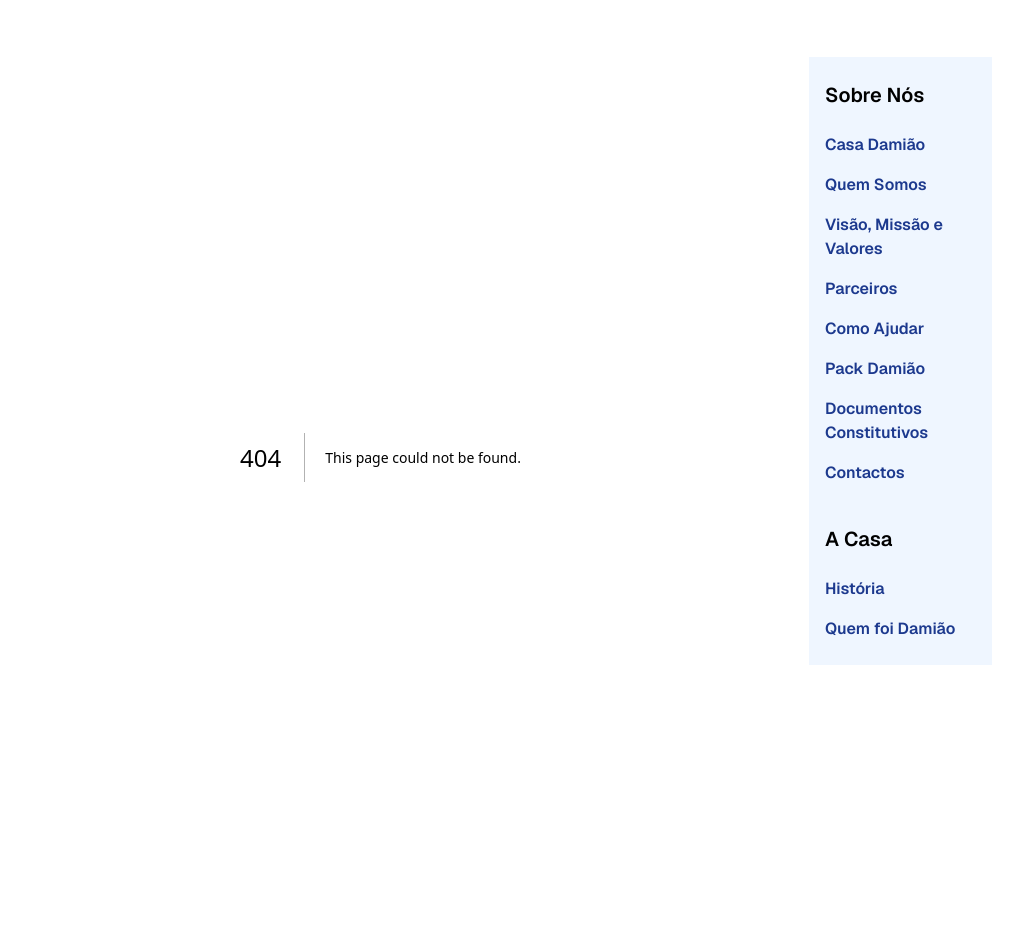
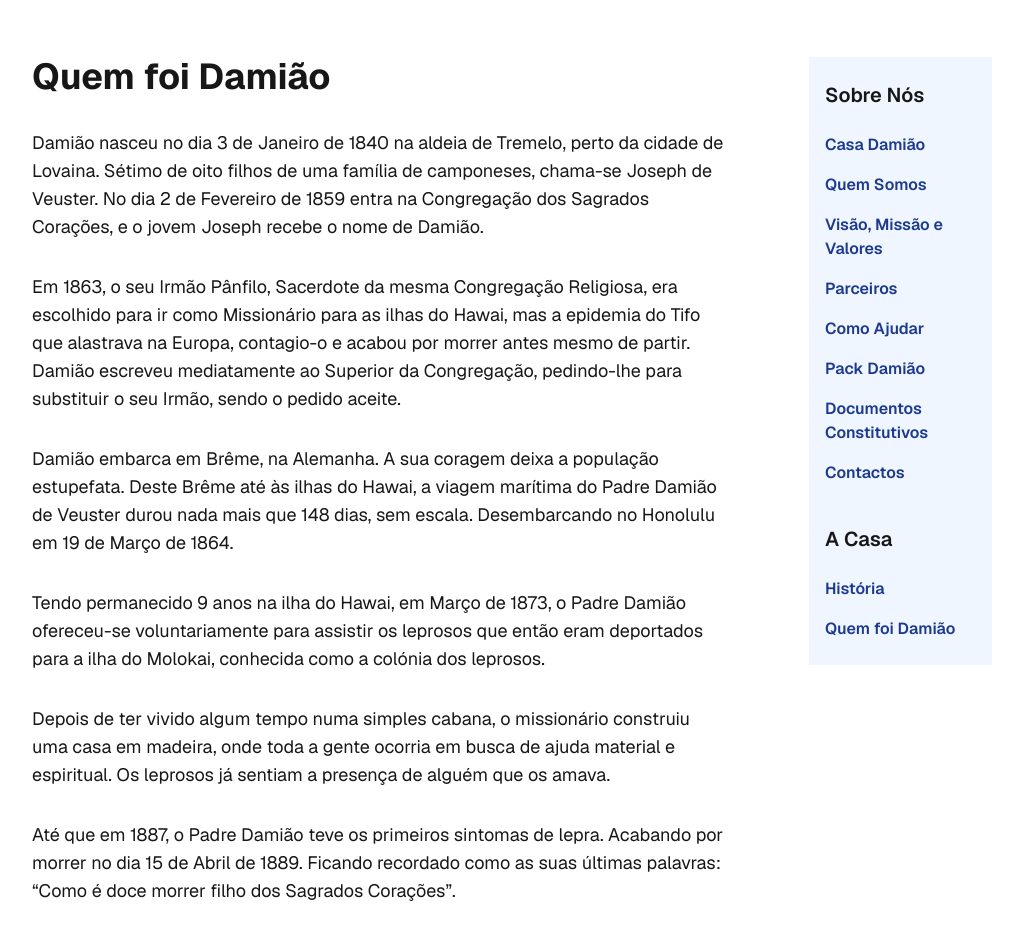
Before and after one commit to jcostadev23/casadamiao, a Next.js app: page /quem-foi-damiao in a window 1280 px wide. Before the commit this address had no page. Shown: the part 200-1141 px from the top of the page, without its empty margins (128-1151 px from the left). Built offline with nearby package versions, Linux system fonts and the light colour scheme.

Commit message:
who-was-damiao-page

```diff
--- /dev/null
+++ b/src/app/quem-foi-damiao/info.mdx
@@ -0,0 +1,15 @@
+# Quem foi Damião
+
+Damião nasceu no dia 3 de Janeiro de 1840 na aldeia de Tremelo, perto da cidade de Lovaina. Sétimo de oito filhos de uma família de camponeses, chama-se Joseph de Veuster. No dia 2 de Fevereiro de 1859 entra na Congregação dos Sagrados Corações, e o jovem Joseph recebe o nome de Damião.
+
+Em 1863, o seu Irmão Pânfilo, Sacerdote da mesma Congregação Religiosa, era escolhido para ir como Missionário para as ilhas do Hawai, mas a epidemia do Tifo que alastrava na Europa, contagio-o e acabou por morrer antes mesmo de partir. Damião escreveu mediatamente ao Superior da Congregação, pedindo-lhe para substituir o seu Irmão, sendo o pedido aceite.
+
+Damião embarca em Brême, na Alemanha. A sua coragem deixa a população estupefata. Deste Brême até às ilhas do Hawai, a viagem marítima do Padre Damião de Veuster durou nada mais que 148 dias, sem escala. Desembarcando no Honolulu em 19 de Março de 1864.
+
+Tendo permanecido 9 anos na ilha do Hawai, em Março de 1873, o Padre Damião ofereceu-se voluntariamente para assistir os leprosos que então eram deportados para a ilha do Molokai, conhecida como a colónia dos leprosos.
+
+Depois de ter vivido algum tempo numa simples cabana, o missionário construiu uma casa em madeira, onde toda a gente ocorria em busca de ajuda material e espiritual. Os leprosos já sentiam a presença de alguém que os amava.
+
+Até que em 1887, o Padre Damião teve os primeiros sintomas de lepra. Acabando por morrer no dia 15 de Abril de 1889. Ficando recordado como as suas últimas palavras: “Como é doce morrer filho dos Sagrados Corações”.
+
+O Padre Damião de Veuster, foi canonizado pelo Papa Bento XVI no dia 11 de Outubro de 2009, na praça de São Pedro no Vaticano.
--- /dev/null
+++ b/src/app/quem-foi-damiao/page.tsx
@@ -0,0 +1,10 @@
+import Info from "./info.mdx";
+
+const WhoWasDamiao = () => {
+  return (
+    <div className="custom-markdown flex flex-col gap-[32px] w-full">
+      <Info />
+    </div>
+  );
+};
+export default WhoWasDamiao;
```
